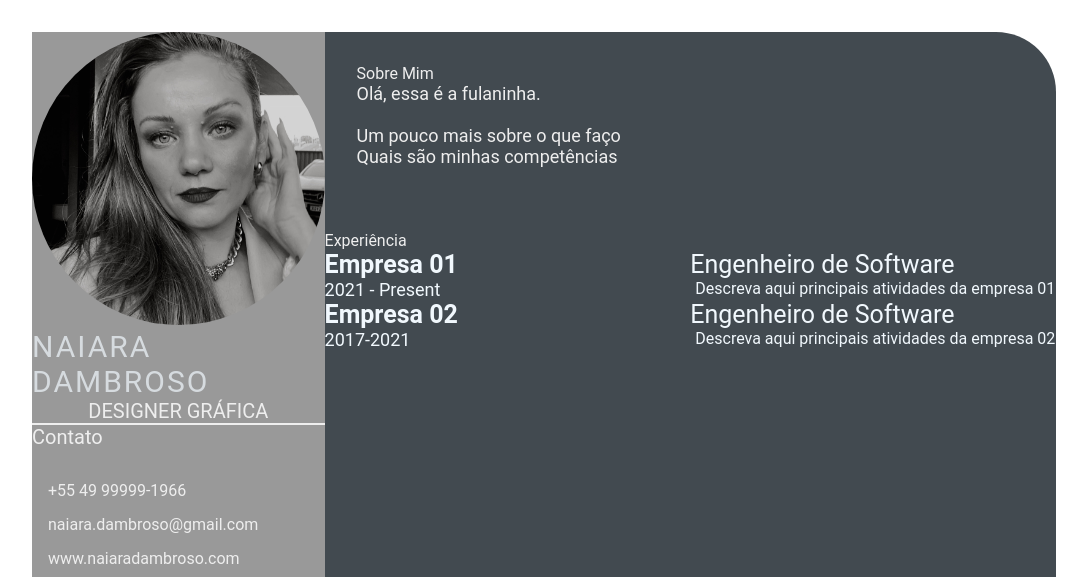
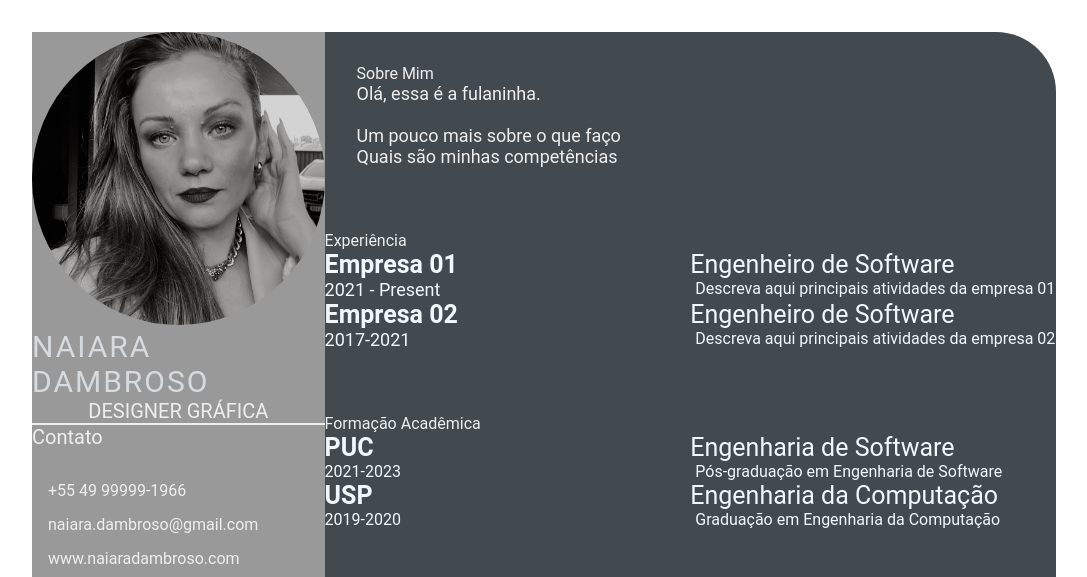
Before and after one commit to nradmbrso/nradmbrso.github.io, a plain HTML site: page index.html in a window 1280 px wide. Shown: the top 577 px of the page, without its empty margins (96-1183 px from the left). Drawn offline with Linux system fonts and the light colour scheme.

Commit message:
Added academy description and modified css stylesheet (#4)
Co-authored-by: Naiara Dambroso <naiaradambroso@MacBook-Pro-de-Naiara.local>

```diff
--- a/index.html
+++ b/index.html
@@ -80,6 +80,28 @@
 
                 </div>
                 </section>
+                <section class="education gap">
+                    <div class="right-title">Formação Acadêmica</div>
+                    <div class="education-contents">
+                    <div class="education-left">
+                        <p class="education-school-name">PUC</p>
+                        <p class="time-period">2021-2023</p>
+                    </div>
+                    <div class="education-right">
+                        <p class="education-subject">Engenharia de Software</p>
+                        <p class="education-desc">Pós-graduação em Engenharia de Software</p>
+                    </div>
+                    <div class="education-left">
+                        <p class="education-school-name">USP</p>
+                        <p class="time-period">2019-2020</p>
+                    </div>
+                    <div class="education-right">
+                        <p class="education-subject">Engenharia da Computação</p>
+                        <p class="education-desc">Graduação em Engenharia da Computação</p>
+                    </div>
+                    </div>
+
+                </section>
 </main>
             </section>
         </div>
--- a/style.css
+++ b/style.css
@@ -135,5 +135,4 @@
 .awards-desc {
     font-size: 16px;
     padding-left: 5px;
-    main
 }
```
